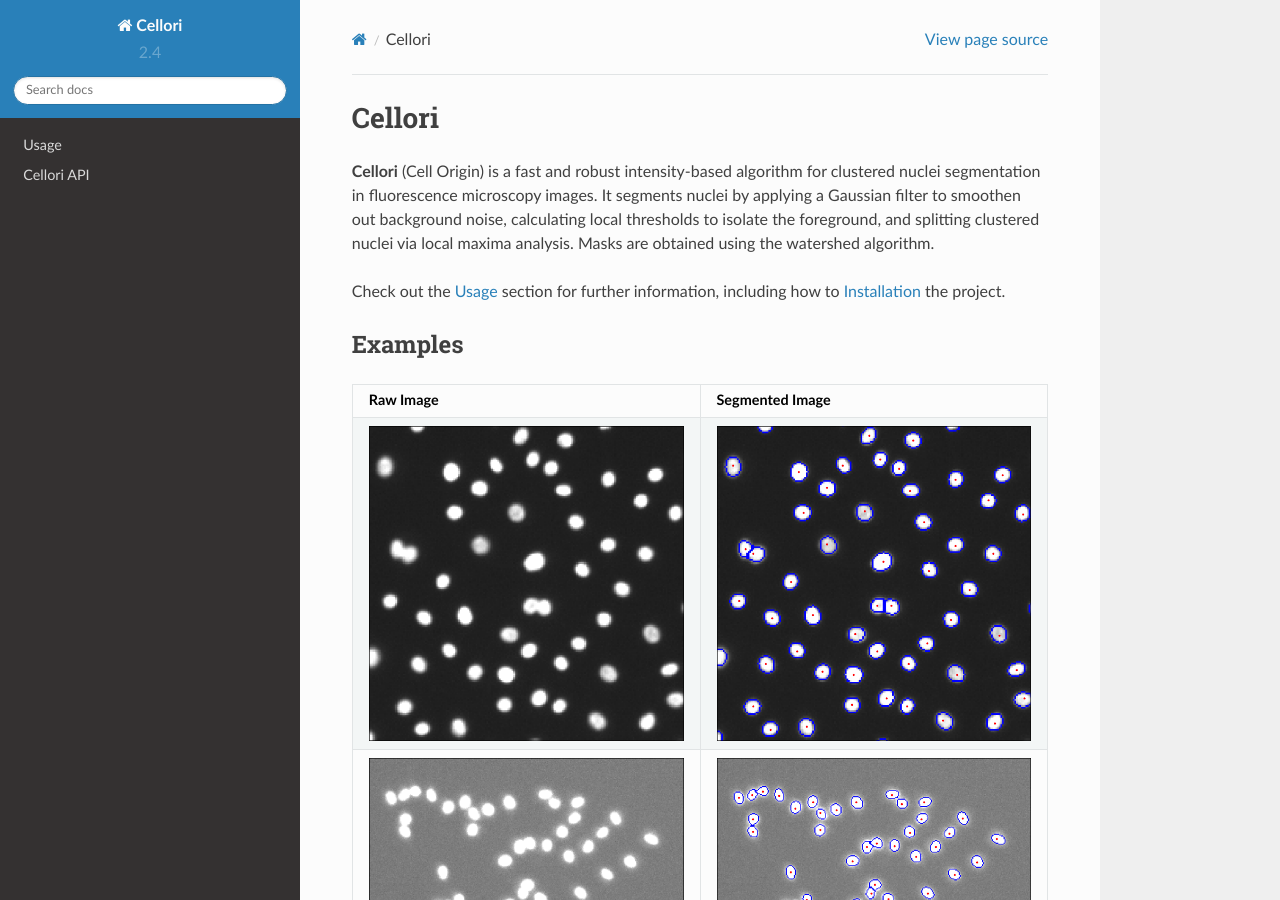
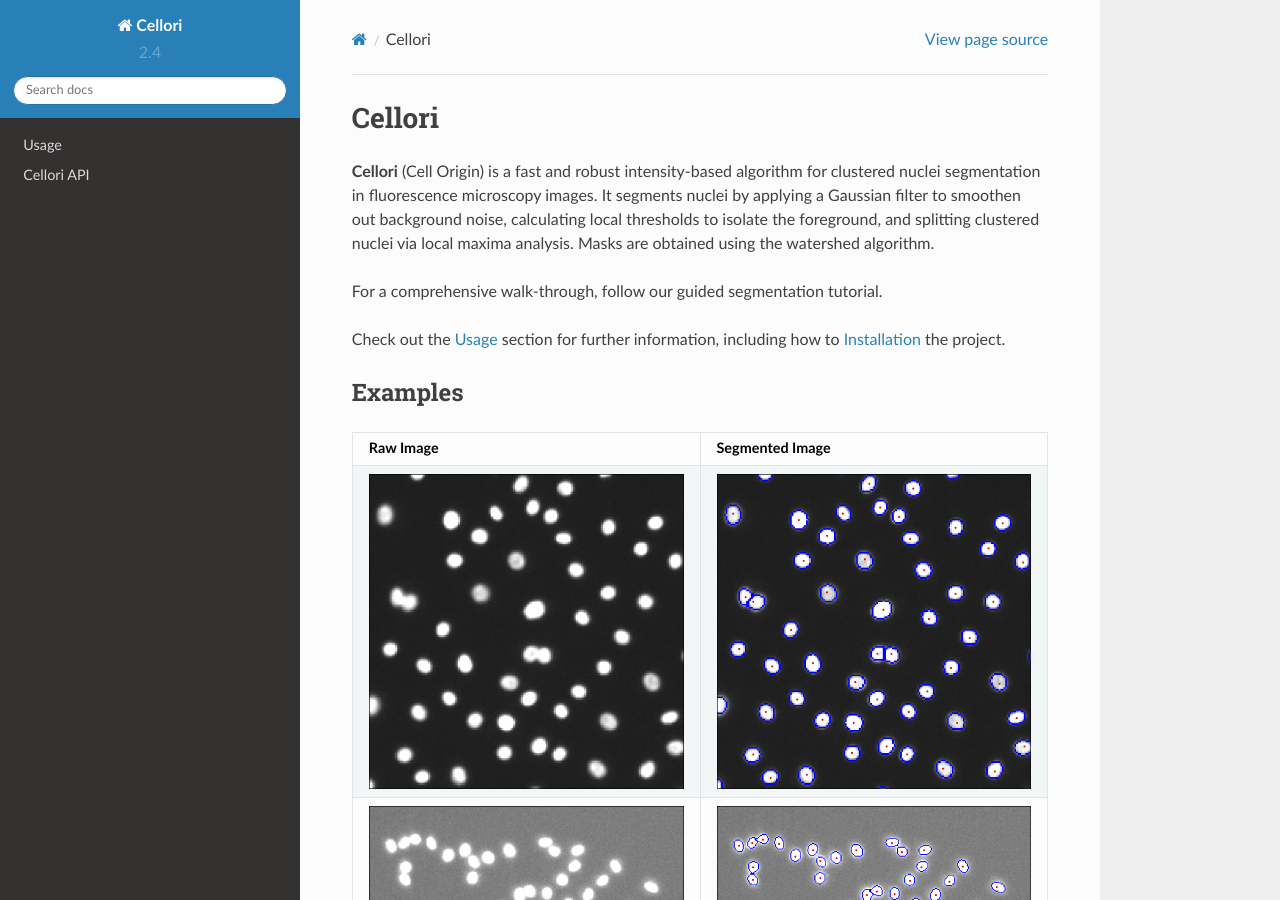
Before and after one commit to zjniu/CelloriDocs, a Sphinx documentation site: the page built from docs/source/index.rst, in a window 1280 px wide and 900 px high. Built offline with Sphinx 7.4.7 and the Read the Docs theme 2.0.0, drawn with Linux system fonts in a browser that asks for light colours.

Commit message:
Update index.rst

```diff
--- a/docs/source/index.rst
+++ b/docs/source/index.rst
@@ -2,6 +2,8 @@ Cellori
 ===================================
 
 **Cellori** (Cell Origin) is a fast and robust intensity-based algorithm for clustered nuclei segmentation in fluorescence microscopy images. It segments nuclei by applying a Gaussian filter to smoothen out background noise, calculating local thresholds to isolate the foreground, and splitting clustered nuclei via local maxima analysis. Masks are obtained using the watershed algorithm.
+
+For a comprehensive walk-through, follow our guided segmentation tutorial.
 
 Check out the :doc:`usage` section for further information, including how to :ref:`installation` the project.
 
```
